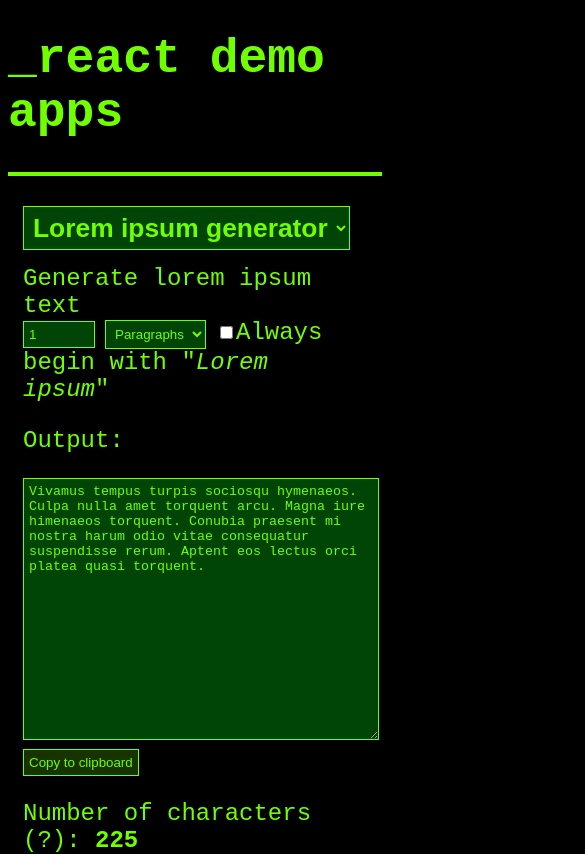
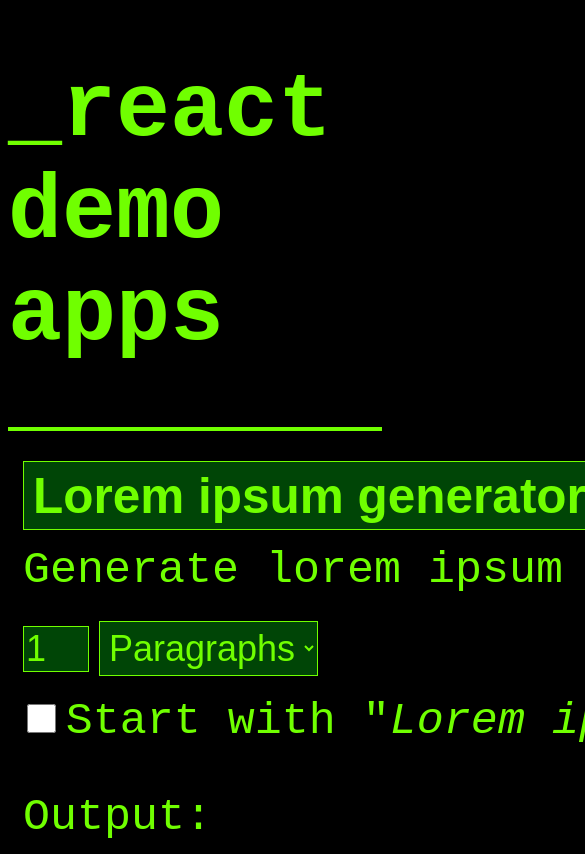
Before and after one commit to samo-sato/react-demo-apps, a React (Create React App) app: page /lorem-ipsum-generator in a window 390 px wide. Shown: the top 854 px of the page, 585 px wide, since content can reach past the window. Built offline with nearby package versions, Linux system fonts and the light colour scheme.

Commit message:
Update .gitignore Remove unnecessary code Update CSS for more responsive design

```diff
--- a/src/components/SubHeader.js
+++ b/src/components/SubHeader.js
@@ -16,12 +16,12 @@
 
     // menu items and descrition of currently selected sub-content page
     content = (
-      <div>
+      <div className="subHeader">
         <select className="mainSelect" value={ props.currentTool.slug } onChange={props.handleToolChange}>
           { menuOptions }
         </select>
-        <span>
-        { props.currentTool.description }
+        <span className="descrition">
+          { props.currentTool.description }
         </span>
       </div>
     )
--- a/src/components/apps/api-tester/ApiTester.css
+++ b/src/components/apps/api-tester/ApiTester.css
@@ -1,43 +1,54 @@
-.ApiTesterCSS {
-
-  .tab {
+.ApiTesterCSS .tab {
   display: flex;
   flex-direction: row;
 }
 
-  .col {
+.ApiTesterCSS .col {
   width: 50%;
-    border-bottom: 8px solid #70ff00;
-    border-left: 8px solid #70ff00;
-    border-right: 8px solid #70ff00;
+  border-bottom: 8px solid var(--light-color);
+  border-left: 8px solid var(--light-color);
+  border-right: 8px solid var(--light-color);
 }
 
-  .colBody {
+.ApiTesterCSS .colBody {
   padding: 20px;
 }
 
-  .colRight {
-    width: 50%;
-    border: 1px solid red;
-  }
-
-  .arrow {
+.ApiTesterCSS .arrow {
   text-align: center;
   font-size: 2em;
   font-weight: bold;
 }
 
-  p {
+.ApiTesterCSS p {
   margin: 5px 0px;
 }
 
-  textarea {
+.ApiTesterCSS textarea {
   width: 100%;
   height: 10em;
 }
 
-  .urlInput {
+.ApiTesterCSS .urlInput {
   width: 100%;
 }
 
+@media only screen and (max-width: 1200px) {
+
+  .ApiTesterCSS .tab {
+    display: block;
   }
+
+  .ApiTesterCSS .arrow {
+    visibility: hidden;
+  }
+
+  .ApiTesterCSS .col {
+    width: 100%;
+  }
+
+  .ApiTesterCSS .urlInput {
+    width: 97%;
+  }
+
+}
--- a/src/components/apps/favorite-symbols/AddToList.js
+++ b/src/components/apps/favorite-symbols/AddToList.js
@@ -26,16 +26,19 @@
       <table border={0}>
         <tbody>
           <tr>
-            <td>Insert new symbol here:</td>
+            <td style={{textAlign: 'right'}}>Add:</td>
             <td>
-              <input type="text" id="symbol-input" onKeyPress={props.handleEnter}></input>
-              <button onClick={props.handleAdd} className="leftMargin">Add symbol</button>
+              <input type="text" id="symbol-input" onKeyPress={props.handleEnter} className="rightMargin" placeholder="paste or type" ></input>
+              <button onClick={props.handleAdd} >Add symbol</button>
             </td>
           </tr>
+          <tr colSpan={2}>
+            <td></td>
+          </tr>
           <tr>
-            <td>Search for new symbol:</td>
+            <td>Search new:</td>
             <td>
-              <input type="text" id="symbol-search" onChange={props.handleSearch}></input>
+              <input type="text" id="symbol-search" onChange={props.handleSearch} className="rightMargin" placeholder="type to search" ></input>
             </td>
           </tr>
           <tr>
--- a/src/components/apps/lorem-ipsum-generator/Input.js
+++ b/src/components/apps/lorem-ipsum-generator/Input.js
@@ -12,12 +12,16 @@
 
   return (
     <div>
-      <input type="number" value={props.data.count} className="numInput rightMargin" onChange={props.handleChange} name="count" />
-      <select onChange={props.handleChange} value={defaultOption} name="type" className="rightMargin">
-        {options}
-      </select>
-      <input type="checkbox" className="checkInput" checked={props.data.firstWords} onChange={props.handleChange} name="firstWords" id="firstWordsCheckbox" />
-      <label htmlFor="firstWordsCheckbox">Always begin with "<i>Lorem ipsum</i>"</label>
+      <div>
+        <input type="number" value={props.data.count} className="numInput rightMargin" onChange={props.handleChange} name="count" />
+        <select onChange={props.handleChange} value={defaultOption} name="type" className="rightMargin">
+          {options}
+        </select>
+      </div>
+      <div className="checkboxWithLabel">
+        <input type="checkbox" className="checkInput" checked={props.data.firstWords} onChange={props.handleChange} name="firstWords" id="firstWordsCheckbox" />
+        <label htmlFor="firstWordsCheckbox">Start with "<i>Lorem ipsum</i>"</label>
+      </div>
     </div>
   )
 }
--- /dev/null
+++ b/src/components/apps/lorem-ipsum-generator/LoremIpsumGenerator.css
@@ -0,0 +1,10 @@
+.LoremIpsumGeneratorCSS .checkboxWithLabel {
+  display: inline-block;
+}
+
+@media only screen and (max-width: 1200px) {
+  .LoremIpsumGeneratorCSS .checkboxWithLabel {
+    display: block;
+    padding-top: 20px;
+  }
+}
--- a/src/components/apps/lorem-ipsum-generator/LoremIpsumGenerator.js
+++ b/src/components/apps/lorem-ipsum-generator/LoremIpsumGenerator.js
@@ -4,6 +4,8 @@
 import { Output } from './Output'
 import { useState, useEffect } from 'react'
 import { PropTypes } from 'prop-types'
+
+import './LoremIpsumGenerator.css'
 
 export function LoremIpsumGenerator() {
 
@@ -172,7 +174,7 @@
   }, [])
 
   return (
-    <div className="LoremIpsumGenerator">
+    <div className="LoremIpsumGeneratorCSS">
       <Input data={data} handleChange={generate} />
       <Output outputString={data.output} charCount={data.output.length} wordList={words} />
     </div>
--- a/src/components/apps/lorem-ipsum-generator/Output.js
+++ b/src/components/apps/lorem-ipsum-generator/Output.js
@@ -23,7 +23,7 @@
       <p>Output:</p>
       <textarea defaultValue={props.outputString} disabled={true}></textarea>
       <button onClick={handleCopyClickcopy}>Copy to clipboard</button>
-      <span id="clipboardMessage"></span>
+      <span id="clipboardMessage" className="leftMargin"></span>
       <p>Number of characters <span title='Including dots, spaces and line breaks' style={{cursor: 'help'}}>(?)</span>: <b>{props.charCount}</b></p>
       { showHideHtml(jsxWordList(), 'words') }
     </div>
--- a/src/components/apps/reaction-time-test/ReactionTimeTest.css
+++ b/src/components/apps/reaction-time-test/ReactionTimeTest.css
@@ -1,11 +1,14 @@
-.ReactionTimeTestCSS {
-  button {
-    width: 15em;
-    height: 5em;
-    font-size: 1.5em;
-  }
+.ReactionTimeTestCSS .bigAssButton {
+  margin-top: 15px;
+  width: 660px;
+  height: 400px;
+  font-size: 1em;
+}
 
-  .waiting {
-    cursor: progress;
-  }
+.ReactionTimeTestCSS .waiting {
+  cursor: progress;
 }
+
+.ReactionTimeTestCSS ol {
+  padding-left: 80px;
+}
--- a/src/components/apps/reaction-time-test/ReactionTimeTest.js
+++ b/src/components/apps/reaction-time-test/ReactionTimeTest.js
@@ -106,11 +106,11 @@
   }, [diff])
 
   const page = {}
-  page['first'] = <button ref={buttonRef} onClick={handleStart}>Click here to start the test</button>
-  page['ready'] = <button ref={buttonRef} onClick={handleCheat}>Be ready!</button>
-  page['cheat'] = <button ref={buttonRef} onClick={handleStart}>Click only when prompted!<br />Click to restart the test.</button>
-  page['prompt'] = <button ref={buttonRef} onClick={handlePrompt}><b style={{fontSize: '2.5em'}}>{promptText}</b></button>
-  page['result'] = <button ref={buttonRef} onClick={handleStart}>Your reaction time was<br /><b style={{fontSize: '1.6em'}}>{diff !== null ? `${diff} milliseconds` : 'N/A'}</b><br />Click again to restart the test</button>
+  page['first'] = <button className="bigAssButton" ref={buttonRef} onClick={handleStart}>Click here to start the test</button>
+  page['ready'] = <button className="bigAssButton waiting" ref={buttonRef} onClick={handleCheat}>Be ready!</button>
+  page['cheat'] = <button className="bigAssButton" ref={buttonRef} onClick={handleStart}>Click only when prompted!<br />Click to restart the test.</button>
+  page['prompt'] = <button className="bigAssButton" ref={buttonRef} onClick={handlePrompt}><b style={{fontSize: '2.5em'}}>{promptText}</b></button>
+  page['result'] = <button className="bigAssButton" ref={buttonRef} onClick={handleStart}>Your reaction time was<br /><b style={{fontSize: '1.6em'}}>{diff !== null ? `${diff} milliseconds` : 'N/A'}</b><br />Click again to restart the test</button>
 
   return (
     <div className="ReactionTimeTestCSS">
@@ -119,7 +119,7 @@
         {jsxContent}
       </div>
       <br />
-      <input type="checkbox" id="copyCheckbox" onClick={handleCopy} /><label htmlFor="copyCheckbox">Copy result to clipboard</label>
+      <input type="checkbox" id="copyCheckbox" className="checkInput" onClick={handleCopy} /><label htmlFor="copyCheckbox">Copy result to clipboard</label>
       <br />
       <br />
       { showHideHtml(jsxInstructions, 'instructions') }
--- a/src/index.css
+++ b/src/index.css
@@ -1,8 +1,19 @@
+/* CSS variables */
+:root {
+    --light-color: #70ff00;
+    --bg-alt-color: #004506;
+    --margins: 10px;
+}
+
+::placeholder {
+  color: #00b40f;
+}
+
 body {
   background-color: #000000;
-  color: #70ff00;
+  color: var(--light-color);
   font-family: "Courier New", monospace;
-  font-size: 1.5em;
+  font-size: 24px;
 }
 
 h2 {
@@ -11,27 +22,28 @@
   margin-bottom: 0px;
   font-weight: bold;
   padding: 10px;
-  background-color: #70ff00;
+  background-color: var(--light-color);
   color: #006109;
 }
 
 article {
-  border-top: 4px solid #70ff00;
-  border-bottom: 4px solid #70ff00;
+  border-top: 4px solid var(--light-color);
+  border-bottom: 4px solid var(--light-color);
   padding: 15px;
 }
 
 select {
   color: inherit;
-  background-color: #004506;
-  border: 1px solid #70ff00;
+  background-color: var(--bg-alt-color);
+  border: 1px solid var(--light-color);
   padding: 5px;
+  border-radius: 0px;
 }
 
 select.mainSelect {
   color: inherit;
-  background-color: #004506;
-  border: 1px solid #70ff00;
+  background-color: var(--bg-alt-color);
+  border: 1px solid var(--light-color);
   font-weight: bold;
   font-size: 1.1em;
   margin-right: 15px;
@@ -39,11 +51,16 @@
   margin-bottom: 15px;
 }
 
+.descrition {
+  white-space: nowrap;
+}
+
 input {
   color: inherit;
-  background-color: #004506;
-  border: 1px solid #70ff00;
-  padding: 5px;
+  background-color: var(--bg-alt-color);
+  border: 1px solid var(--light-color);
+  border-radius: 0px;
+  line-height:30px;
 }
 
 input.numInput {
@@ -52,8 +69,8 @@
 
 textarea {
   color: inherit;
-  background-color: #004506;
-  border: 1px solid #70ff00;
+  background-color: var(--bg-alt-color);
+  border: 1px solid var(--light-color);
   width: 100%;
   height: 250px;
   padding: 5px;
@@ -62,7 +79,7 @@
 button {
   color: inherit;
   background-color: inherit;
-  border: 1px solid #70ff00;
+  border: 1px solid var(--light-color);
   background-color: #173400;
   padding: 5px;
 }
@@ -100,12 +117,52 @@
 
 li {
   margin: 10px;
+  margin-top: 20px;
 }
 
 .leftMargin {
-  margin-left: 10px;
+  margin-left: var(--margins);
 }
 
 .rightMargin {
-  margin-right: 10px;
+  margin-right: var(--margins);
 }
+
+.topMargin {
+  margin-top: var(--margins);
+}
+
+.bottomMargin {
+  margin-bottom: var(--margins);
+}
+
+.checkboxWithLabel {
+  white-space: nowrap;
+}
+
+@media only screen and (max-width: 1200px) {
+
+  body {
+    font-size: 45px;
+  }
+
+  textarea, input, select {
+    font-size: 0.8em;
+  }
+
+  .checkInput {
+    width: 0.8em;
+    height: 0.8em;
+    margin-right: 10px;
+  }
+
+  .subHeader {
+    margin-bottom: 25px;
+  }
+
+  button {
+    font-size: 0.8em;
+    padding: 10px;
+  }
+
+}
```
Also changed, not shown: src/components/apps/favorite-symbols/FavoriteSymbols.css (+63 -12 lines), src/components/apps/api-tester/ApiTester.js (indentation only), 2 other files (tests, documents, lock files or other folders). Lines whose indentation alone changed are shown as unchanged.
